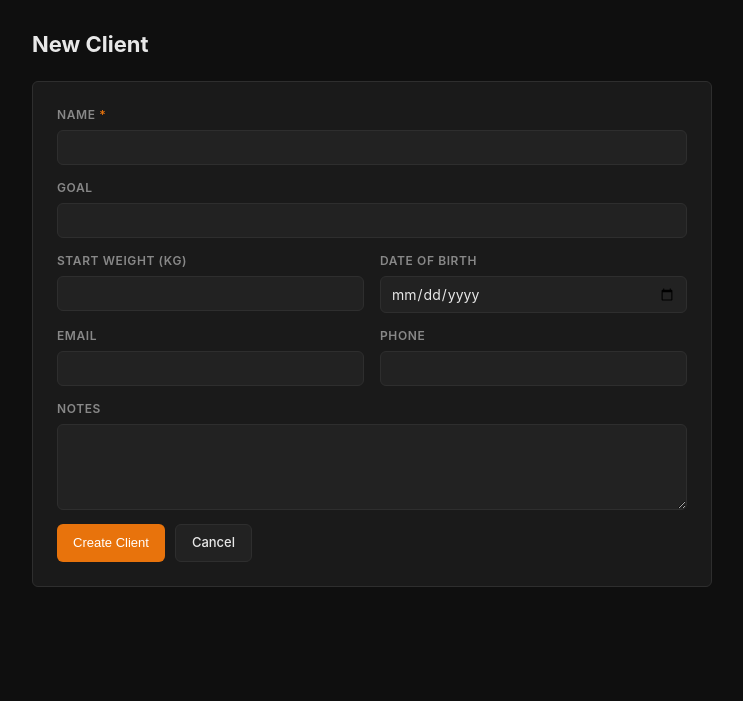
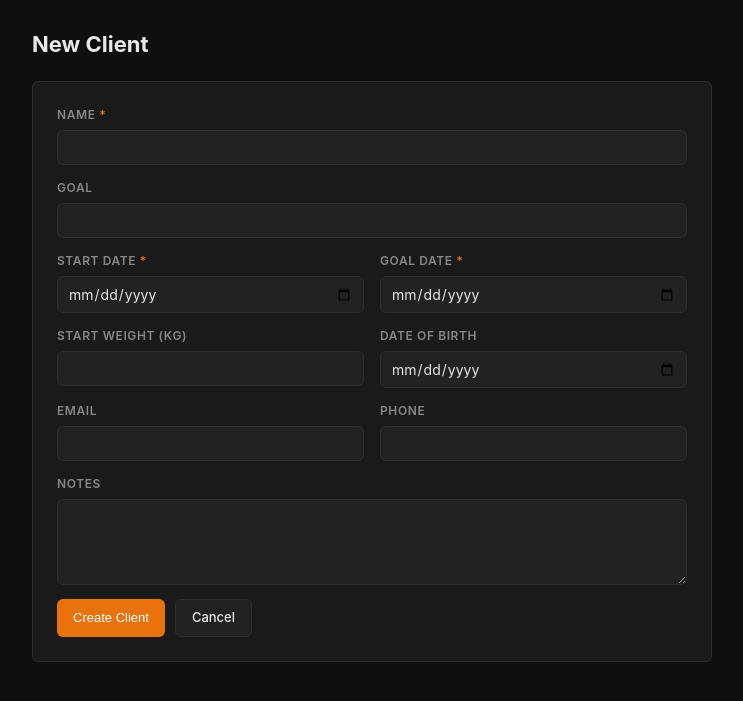
Before and after one commit to ej22/timeline-gen, a FastAPI app: page /clients/new in a window 1280 px wide. Shown: the part 52-753 px from the top of the page, without its empty margins (152-895 px from the left). Run offline with FastAPI, Linux system fonts and the light colour scheme; parts of the project's set-up code (start-up, migrations or seed data) failed here and were passed over.

Commit message:
feat: add start/goal dates with auto-generated weekly entries
Co-Authored-By: Claude Sonnet 4.6 <noreply@anthropic.com>

```diff
--- a/app/routers/clients.py
+++ b/app/routers/clients.py
@@ -2,6 +2,8 @@ from fastapi import APIRouter, Request, Form
 from fastapi.responses import HTMLResponse, RedirectResponse
 from fastapi.templating import Jinja2Templates
 from typing import Optional
+from datetime import date, timedelta
+from math import ceil
 from app.database import get_connection
 from app.models import PHASE_COLOURS
 
@@ -32,6 +34,8 @@ async def new_client_form(request: Request):
 async def create_client(
     name: str = Form(...),
     goal: Optional[str] = Form(None),
+    start_date: Optional[str] = Form(None),
+    goal_date: Optional[str] = Form(None),
     start_weight: Optional[str] = Form(None),
     date_of_birth: Optional[str] = Form(None),
     contact_email: Optional[str] = Form(None),
@@ -42,17 +46,33 @@ async def create_client(
     conn = get_connection()
     with conn:
         cur = conn.execute(
-            "INSERT INTO clients (name, goal, start_weight, date_of_birth, contact_email, contact_phone, notes) "
-            "VALUES (?, ?, ?, ?, ?, ?, ?)",
-            (name, goal, sw, date_of_birth, contact_email, contact_phone, notes),
+            "INSERT INTO clients (name, goal, start_date, goal_date, start_weight, date_of_birth, contact_email, contact_phone, notes) "
+            "VALUES (?, ?, ?, ?, ?, ?, ?, ?, ?)",
+            (name, goal, start_date, goal_date, sw, date_of_birth, contact_email, contact_phone, notes),
         )
         client_id = cur.lastrowid
+
+        if start_date and goal_date:
+            sd = date.fromisoformat(start_date)
+            gd = date.fromisoformat(goal_date)
+            total_days = (gd - sd).days
+            if total_days > 0:
+                num_weeks = ceil(total_days / 7)
+                entries = []
+                for i in range(num_weeks):
+                    week_date = sd + timedelta(weeks=i)
+                    entries.append((client_id, i + 1, week_date.isoformat(), "", None, "", None, "", "", ""))
+                conn.executemany(
+                    "INSERT INTO entries (client_id, week_number, date, phase, calories, cardio, steps, training_specifics, goals_expectations, notes) "
+                    "VALUES (?, ?, ?, ?, ?, ?, ?, ?, ?, ?)",
+                    entries,
+                )
     conn.close()
     return RedirectResponse(f"/clients/{client_id}", status_code=303)
 
 
 @router.get("/clients/{client_id}", response_class=HTMLResponse)
-async def client_detail(request: Request, client_id: int):
+async def client_detail(request: Request, client_id: int, warning: Optional[str] = None):
     conn = get_connection()
     client = conn.execute("SELECT * FROM clients WHERE id = ?", (client_id,)).fetchone()
     entries = conn.execute(
@@ -64,7 +84,7 @@ async def client_detail(request: Request, client_id: int):
     return templates.TemplateResponse(
         request=request,
         name="client_detail.html",
-        context={"client": client, "entries": entries, "phase_colour": _colour},
+        context={"client": client, "entries": entries, "phase_colour": _colour, "warning": warning},
     )
 
 
@@ -83,6 +103,8 @@ async def edit_client(
     client_id: int,
     name: str = Form(...),
     goal: Optional[str] = Form(None),
+    start_date: Optional[str] = Form(None),
+    goal_date: Optional[str] = Form(None),
     start_weight: Optional[str] = Form(None),
     date_of_birth: Optional[str] = Form(None),
     contact_email: Optional[str] = Form(None),
@@ -91,14 +113,62 @@ async def edit_client(
 ):
     sw = float(start_weight) if start_weight else None
     conn = get_connection()
+    warning = None
     with conn:
         conn.execute(
-            "UPDATE clients SET name=?, goal=?, start_weight=?, date_of_birth=?, "
+            "UPDATE clients SET name=?, goal=?, start_date=?, goal_date=?, start_weight=?, date_of_birth=?, "
             "contact_email=?, contact_phone=?, notes=? WHERE id=?",
-            (name, goal, sw, date_of_birth, contact_email, contact_phone, notes, client_id),
+            (name, goal, start_date, goal_date, sw, date_of_birth, contact_email, contact_phone, notes, client_id),
         )
+
+        if start_date and goal_date:
+            sd = date.fromisoformat(start_date)
+            gd = date.fromisoformat(goal_date)
+            total_days = (gd - sd).days
+            if total_days > 0:
+                new_week_count = ceil(total_days / 7)
+                existing_count = conn.execute(
+                    "SELECT COUNT(*) FROM entries WHERE client_id = ?", (client_id,)
+                ).fetchone()[0]
+
+                if new_week_count > existing_count:
+                    last = conn.execute(
+                        "SELECT week_number, date FROM entries WHERE client_id = ? ORDER BY week_number DESC LIMIT 1",
+                        (client_id,)
+                    ).fetchone()
+
+                    new_entries = []
+                    if last and last["date"]:
+                        next_week_num = last["week_number"] + 1
+                        last_date = date.fromisoformat(last["date"])
+                        for i in range(new_week_count - existing_count):
+                            week_date = last_date + timedelta(weeks=(i + 1))
+                            new_entries.append((client_id, next_week_num + i, week_date.isoformat(), "", None, "", None, "", "", ""))
+                    elif existing_count == 0:
+                        for i in range(new_week_count):
+                            week_date = sd + timedelta(weeks=i)
+                            new_entries.append((client_id, i + 1, week_date.isoformat(), "", None, "", None, "", "", ""))
+                    else:
+                        next_week_num = (last["week_number"] if last else existing_count) + 1
+                        for i in range(new_week_count - existing_count):
+                            week_date = sd + timedelta(weeks=(next_week_num + i - 1))
+                            new_entries.append((client_id, next_week_num + i, week_date.isoformat(), "", None, "", None, "", "", ""))
+
+                    if new_entries:
+                        conn.executemany(
+                            "INSERT INTO entries (client_id, week_number, date, phase, calories, cardio, steps, training_specifics, goals_expectations, notes) "
+                            "VALUES (?, ?, ?, ?, ?, ?, ?, ?, ?, ?)",
+                            new_entries,
+                        )
+
+                elif new_week_count < existing_count:
+                    warning = "date_shortened"
+
     conn.close()
-    return RedirectResponse(f"/clients/{client_id}", status_code=303)
+    url = f"/clients/{client_id}"
+    if warning == "date_shortened":
+        url += "?warning=date_shortened"
+    return RedirectResponse(url, status_code=303)
 
 
 @router.post("/clients/{client_id}/delete")
--- a/app/static/app.js
+++ b/app/static/app.js
@@ -9,3 +9,54 @@ function handlePhaseChange(select) {
     customInput.value = '';
   }
 }
+
+(function() {
+  var startInput = document.getElementById('start_date');
+  var goalInput = document.getElementById('goal_date');
+  if (!startInput || !goalInput) return;
+
+  var hint = document.getElementById('week-calc-hint');
+  var error = document.getElementById('date-error');
+  var form = startInput.closest('form');
+
+  function calcWeeks() {
+    var s = startInput.value;
+    var g = goalInput.value;
+    if (!s || !g) {
+      hint.style.display = 'none';
+      error.style.display = 'none';
+      return;
+    }
+    var start = new Date(s);
+    var goal = new Date(g);
+    var diff = (goal - start) / (1000 * 60 * 60 * 24);
+    if (diff <= 0) {
+      error.textContent = 'Goal date must be after start date';
+      error.style.display = 'block';
+      hint.style.display = 'none';
+      return;
+    }
+    error.style.display = 'none';
+    var weeks = Math.ceil(diff / 7);
+    hint.textContent = 'This will create ' + weeks + ' week' + (weeks > 1 ? 's' : '') + ' of entries';
+    hint.style.display = 'block';
+  }
+
+  startInput.addEventListener('change', calcWeeks);
+  goalInput.addEventListener('change', calcWeeks);
+
+  form.addEventListener('submit', function(e) {
+    var s = startInput.value;
+    var g = goalInput.value;
+    if (s && g) {
+      var diff = (new Date(g) - new Date(s)) / (1000 * 60 * 60 * 24);
+      if (diff <= 0) {
+        e.preventDefault();
+        error.textContent = 'Goal date must be after start date';
+        error.style.display = 'block';
+      }
+    }
+  });
+
+  calcWeeks();
+})();
--- a/app/templates/client_form.html
+++ b/app/templates/client_form.html
@@ -18,6 +18,22 @@
   <div class="form-group">
     <label for="goal">Goal</label>
     <input id="goal" name="goal" type="text" value="{{ client.goal if client else '' }}">
+  </div>
+  <div class="form-row">
+    <div class="form-group">
+      <label for="start_date">Start Date <span class="required">*</span></label>
+      <input id="start_date" name="start_date" type="date"
+             {% if not client %}required{% endif %}
+             value="{{ client.start_date if client and client.start_date else '' }}">
+    </div>
+    <div class="form-group">
+      <label for="goal_date">Goal Date <span class="required">*</span></label>
+      <input id="goal_date" name="goal_date" type="date"
+             {% if not client %}required{% endif %}
+             value="{{ client.goal_date if client and client.goal_date else '' }}">
+      <span id="week-calc-hint" class="form-hint" style="display:none;"></span>
+      <span id="date-error" class="form-error" style="display:none;"></span>
+    </div>
   </div>
   <div class="form-row">
     <div class="form-group">
--- a/app/templates/print_view.html
+++ b/app/templates/print_view.html
@@ -35,6 +35,8 @@
   <div class="print-header">
     <h1>{{ client.name }}</h1>
     <div class="meta">
+      {% if client.start_date %}<span><strong>Start:</strong> {{ client.start_date }}</span>{% endif %}
+      {% if client.goal_date %}<span><strong>Goal Date:</strong> {{ client.goal_date }}</span>{% endif %}
       {% if client.goal %}<span><strong>Goal:</strong> {{ client.goal }}</span>{% endif %}
       {% if client.start_weight %}<span><strong>Start Weight:</strong> {{ client.start_weight }} kg</span>{% endif %}
       {% if client.date_of_birth %}<span><strong>DOB:</strong> {{ client.date_of_birth }}</span>{% endif %}
```
Also changed, not shown: app/database.py (+8 -0 lines), app/routers/entries.py (+6 -2 lines), app/static/style.css (+48 -0 lines), app/templates/client_detail.html (+29 -4 lines), handover.md (+9 -1 lines).
